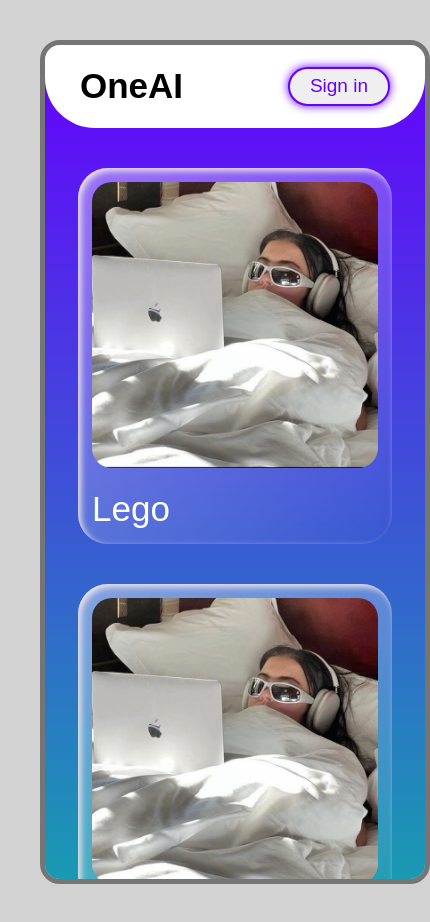
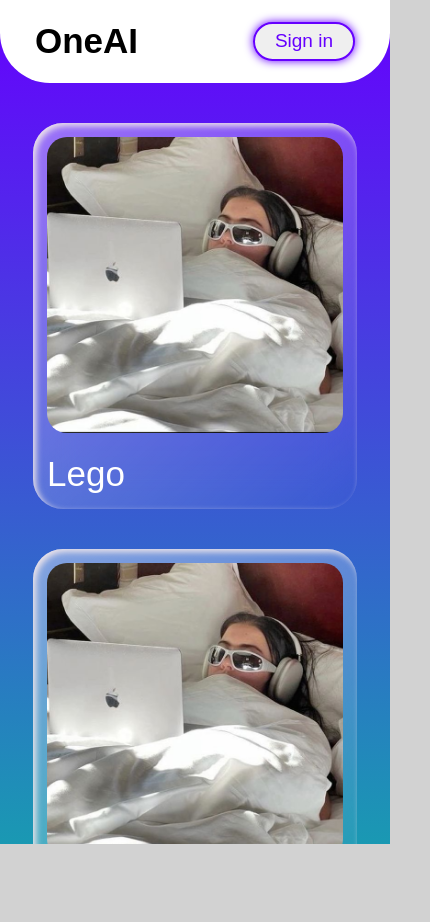
Before and after one commit to huhhell/mkltd, a React (Vite) app: page / in a window 390 px wide. Shown: the whole page, 430 px wide, since content can reach past the window. After the commit the page ends 844 px from the top, so only its background shows below. Built offline with nearby package versions, Linux system fonts and the light colour scheme.

Commit message:
mobile version

```diff
--- a/src/App.tsx
+++ b/src/App.tsx
@@ -40,6 +40,10 @@ const Container = styled.div`
     max-width: 1400px;
     margin: 0 auto;
   padding: 40px;
+
+  @media(max-width: 500px) {
+    padding: 0;
+  }
 `
 
 const PhoneContainer = styled.main`
@@ -51,4 +55,13 @@ const PhoneContainer = styled.main`
     -moz-border-radius: 20px;
     border-radius: 20px;
     overflow: auto;
+
+    @media (max-width: 500px) {
+        border: unset;
+        width: 100vw;
+        height: 100vh;
+        -webkit-border-radius: unset;
+        -moz-border-radius: unset;
+        border-radius: unset;
+    }
 `
```
Lines whose indentation alone changed are shown as unchanged.
